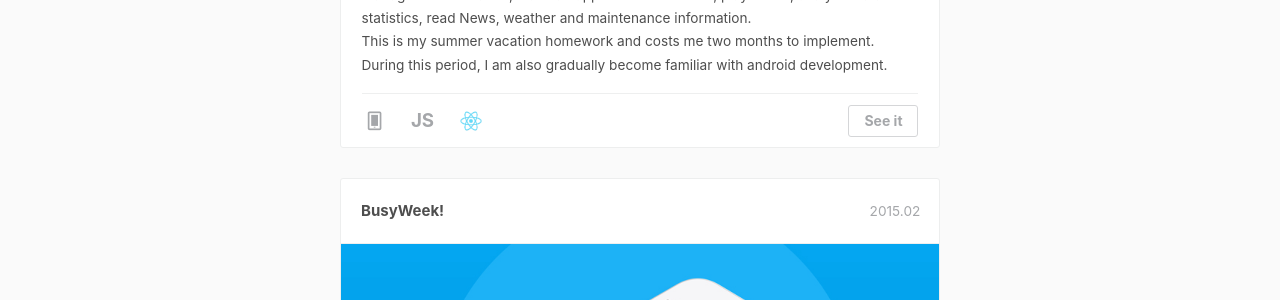
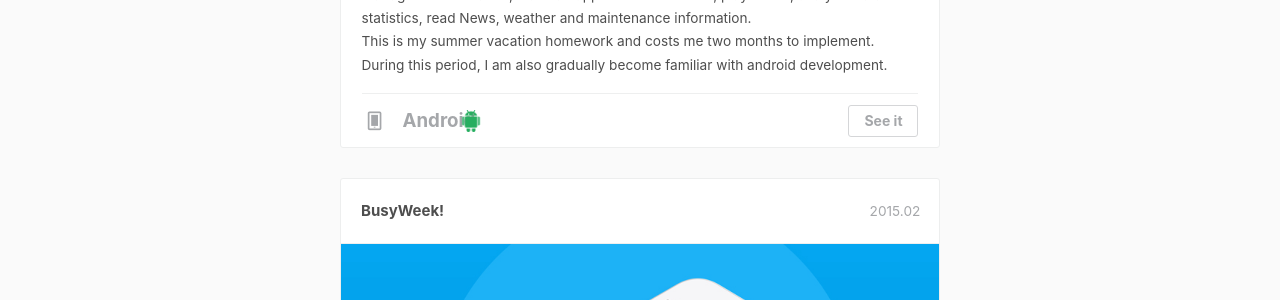
Before and after one commit to jiayangchen/jiayangchen.github.io, a Jekyll site: the page built from portfolio/index.html, in a window 1280 px wide. Shown: the part 1155-1455 px from the top of the page. Built offline with Jekyll 4.4.1, drawn with Linux system fonts in a browser that asks for light colours; nearby versions of some CDN libraries; comment, search, counter and statistics services are not loaded.

Commit message:
20161005

```diff
--- a/portfolio/css/timeline.css
+++ b/portfolio/css/timeline.css
@@ -182,6 +182,15 @@ body, html {
 	background-size: 22px;
 }
 
+.android:before {
+	content: "";
+	display: block;
+	width: 40px;
+	height: 40px;
+	background: url("../images/androidtag.png") 50% 50% no-repeat;
+	background-size: 22px;
+}
+
 /******* Hux Branch *****/
 html{
 	font-size: 90%;
--- a/portfolio/index.html
+++ b/portfolio/index.html
@@ -35,8 +35,8 @@ layout: default
 								</li>
 								<li class="skill">
 									<span class="cbp_tmicon-phone"></span>
-									<span><b>JS</b></span>
-									<span class="i-react"></span>
+									<span><b>Android</b></span>
+									<span class="android"></span>
 									<span class="link"><a target="_blank" href="https://github.com/jiayangchen/MyLeanCloud">See it</a></span>
 								</li>
 							</ul>
```
Also changed, not shown: portfolio/images/androidtag.png (added).
